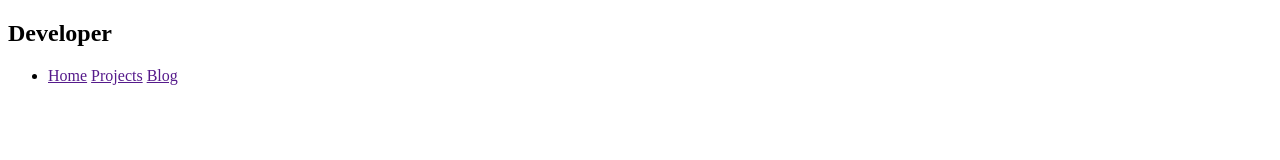
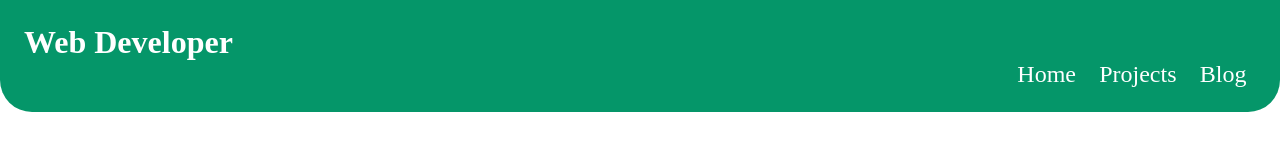
Before and after one commit to rimasrom/portfolio, a plain HTML site: page index.html in a window 1280 px wide. Drawn offline with Linux system fonts and the light colour scheme.

Commit message:
styled navbar

```diff
--- a/index.html
+++ b/index.html
@@ -5,10 +5,11 @@
     <meta http-equiv="X-UA-Compatible" content="IE=edge">
     <meta name="viewport" content="width=device-width, initial-scale=1.0">
     <title>Portfolio</title>
+    <link rel="stylesheet" href="style.css">
 </head>
 <body>
     <nav class="navbar">
-        <h1>Developer</h1>
+        <h1 class="nav-head">Web Developer</h1>
         <ul class="non-bullet">
             <li class="nav-anchorList">
                 <a class="navbar-link" href="">Home</a>
@@ -17,5 +18,7 @@
             </li>
         </ul>
     </nav>
+
+
 </body>
 </html>
--- /dev/null
+++ b/style.css
@@ -0,0 +1,32 @@
+*{
+    padding: 0;
+    margin: 0;
+}
+
+:root{
+    --primary-color: #059669;
+}
+
+.navbar{
+    background-color: var(--primary-color);
+    color: white;
+    padding: 1.5rem 1.5rem;
+    border-radius: 0rem 0rem 2rem 2rem;
+}
+
+.navbar .nav-head{
+    font-weight:900;
+    font-size:2rem;
+}
+
+.navbar .navbar-link{
+    color: white;
+    text-decoration: none;
+    font-size: 1.5rem;
+    padding: 0rem 0.6rem;
+}
+
+.nav-anchorList{
+    text-align: right;
+    list-style: none;
+}
```
Also changed, not shown: pictures/undraw_static_assets_rpm6(1).svg (added).
